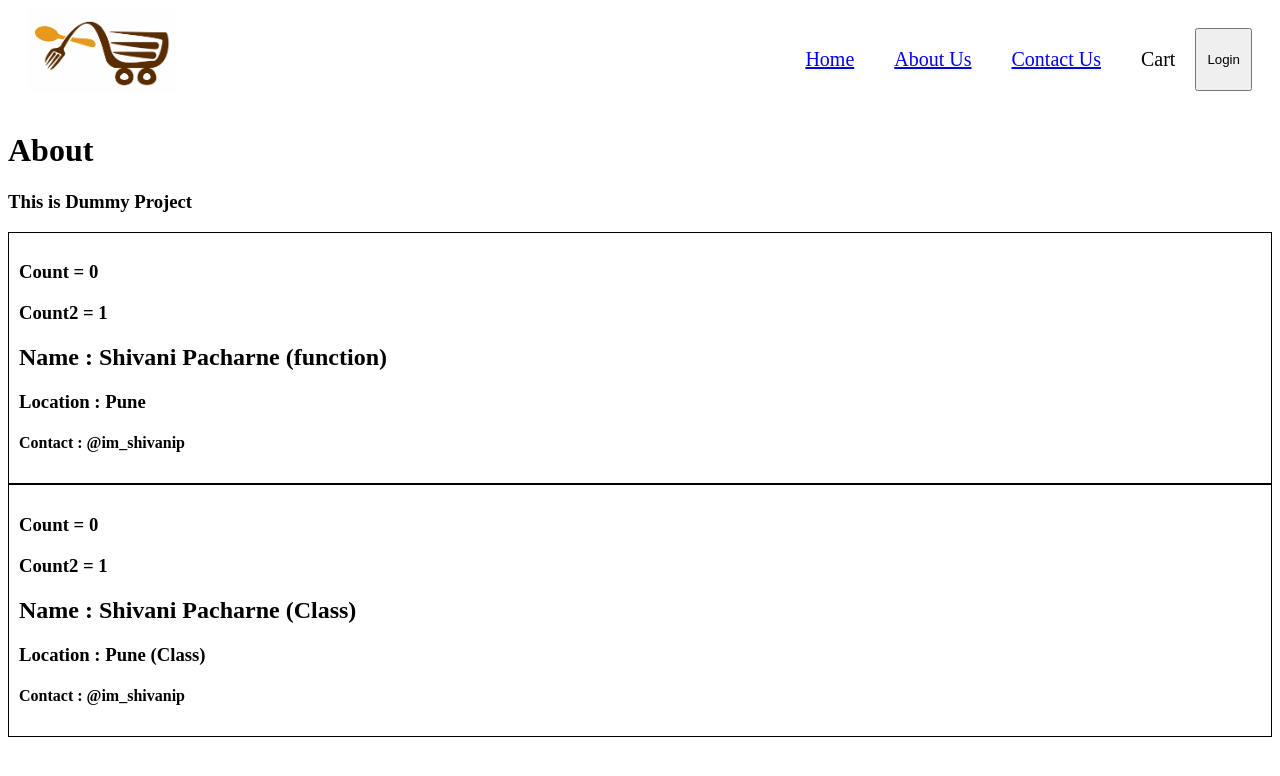
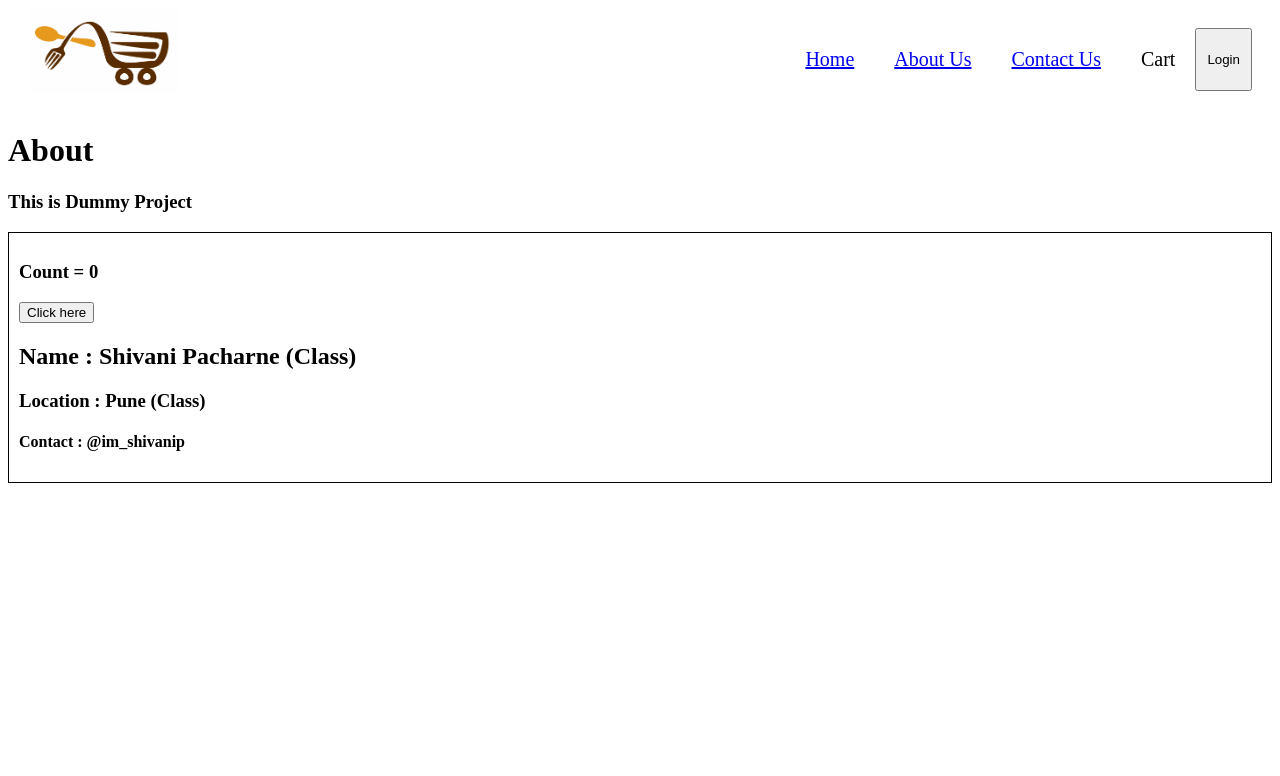
Before and after one commit to shivanip1512/React, a React (Vite) app: page /about in a window 1280 px wide. Shown: the top 776 px of the page. Built offline with nearby package versions, Linux system fonts and the light colour scheme.

Commit message:
update state variables

```diff
--- a/FoodDeliveryApp/src/components/About.js
+++ b/FoodDeliveryApp/src/components/About.js
@@ -6,8 +6,10 @@ const About = () => {
         <div>
             <h1>About</h1>
             <h3>This is Dummy Project</h3>
-            <User name={"Shivani Pacharne (function)"} />
-            <UserClass name={"Shivani Pacharne (Class)"} location={"Pune (Class)"} />
+            <UserClass
+                name={"Shivani Pacharne (Class)"}
+                location={"Pune (Class)"}
+            />
         </div>
     );
 };
--- a/FoodDeliveryApp/src/components/UserClass.js
+++ b/FoodDeliveryApp/src/components/UserClass.js
@@ -5,18 +5,24 @@ class UserClass extends React.Component {
     constructor(props) {
         super(props);
         this.state = {
-            count: 0,
-            count2: 1
+            count: 0
         }
     }
 
     render() {
         const { name, location } = this.props;
-        const {count, count2} = this.state;
+        const {count} = this.state;
         return (
             <div className="user-card" >
-            <h3>Count = {count}</h3>
-            <h3>Count2 = {count2}</h3>
+                <h3>Count = {count}</h3>
+                <button onClick={
+                    () => {
+                        // NEVER update state variables directly
+                        this.setState({
+                            count: this.state.count +1,
+                        });
+                    }
+                }>Click here</button>
             <h2>Name : {name}</h2>
             <h3>Location : {location}</h3>
             <h4>Contact : @im_shivanip</h4>
```
